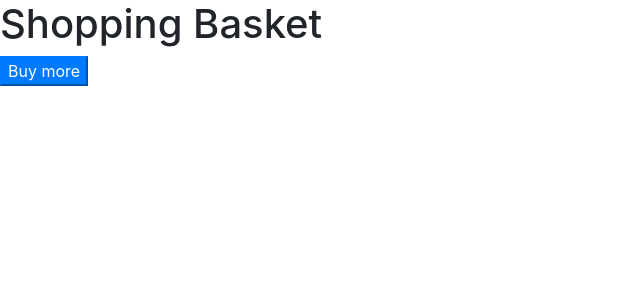
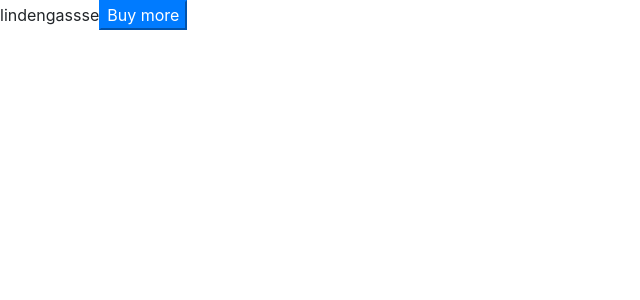
Before and after one commit to manimovassagh/counter, a React (Create React App) app: page / in a window 1280 px wide. Shown: the top 300 px of the page, without its empty margins (0-640 px from the left). Built offline with nearby package versions, Linux system fonts and the light colour scheme.

Commit message:
add dynamic value from object

```diff
--- a/src/components/counter.jsx
+++ b/src/components/counter.jsx
@@ -14,7 +14,7 @@ class Counter extends Component {
 
         return (
             <div>
-                <h1>Shopping Basket</h1>
+                <span>{this.state.address.strasse}</span>
                 <button className='btn-primary' >Buy more</button>
             </div>
         );
```
